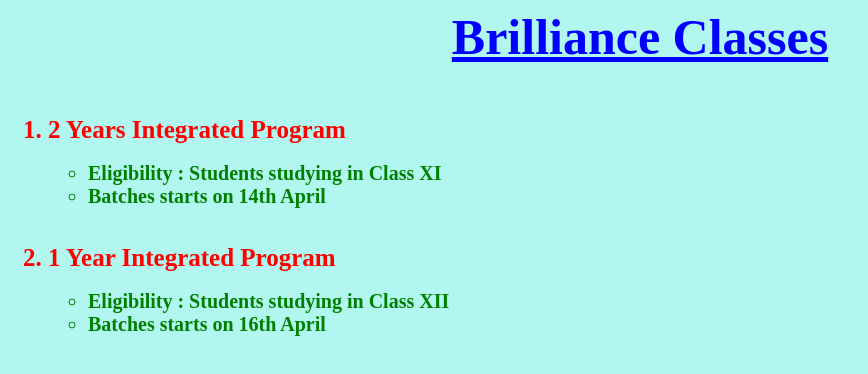
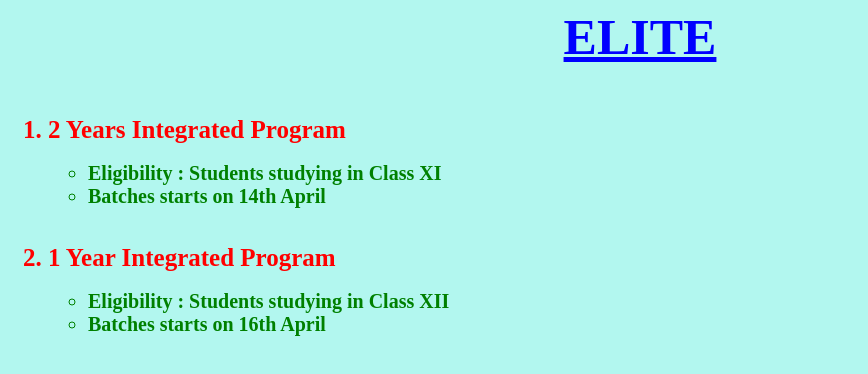
Before and after one commit to Aaron250907/BrillianceClasses, a plain HTML site: page index.html in a window 1280 px wide. Shown: the whole page, without its empty margins (0-868 px from the left). Drawn offline with Linux system fonts and the light colour scheme.

Commit message:
Update index.html

```diff
--- a/index.html
+++ b/index.html
@@ -7,7 +7,7 @@
     <body bgcolor="#B2F7EF">
         <center>
             <b>
-            <u style="color: blue;"><p style="font-size: 50px; color: blue; font-weight: bolder;">Brilliance Classes</p></u>
+            <u style="color: blue;"><p style="font-size: 50px; color: blue; font-weight: bolder;">ELITE</p></u>
         </center>
         <ol type="1">
             <li style="color: red; font-size: 25px;">2 Years Integrated Program</li>
```
